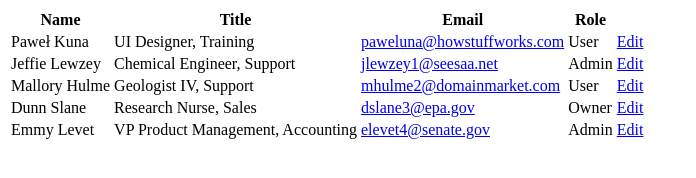
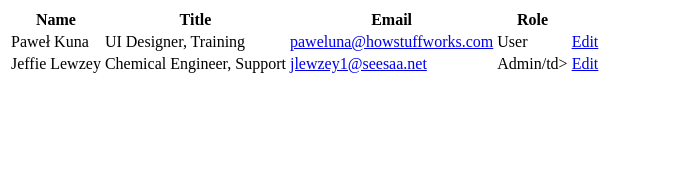
Before and after one commit to morrispetris/morrispetris.github.io, a plain HTML site: page tabler_test.html in a window 1280 px wide. Shown: the whole page, without its empty margins (0-696 px from the left). Drawn offline with Linux system fonts and the light colour scheme.

Commit message:
Update tabler_test.html

```diff
--- a/tabler_test.html
+++ b/tabler_test.html
@@ -19,74 +19,21 @@
         </thead>
         <tbody>
           <tr>
-            <td >Paweł Kuna</td>
-            <td class="text-muted" >
-              UI Designer, Training
-            </td>
-            <td class="text-muted" ><a href="#" class="text-reset">paweluna@howstuffworks.com</a></td>
-            <td class="text-muted" >
-              User
-            </td>
-            <td>
-              <a href="#">Edit</a>
-            </td>
+            <td>Paweł Kuna</td>
+            <td class="text-muted">UI Designer, Training</td>
+            <td class="text-muted"><a href="#" class="text-reset">paweluna@howstuffworks.com</a></td>
+            <td class="text-muted">User</td>
+            <td><a href="#">Edit</a></td>
           </tr>
           <tr>
-            <td >Jeffie Lewzey</td>
-            <td class="text-muted" >
-              Chemical Engineer, Support
-            </td>
-            <td class="text-muted" ><a href="#" class="text-reset">jlewzey1@seesaa.net</a></td>
-            <td class="text-muted" >
-              Admin
-            </td>
-            <td>
-              <a href="#">Edit</a>
-            </td>
-          </tr>
-          <tr>
-            <td >Mallory Hulme</td>
-            <td class="text-muted" >
-              Geologist IV, Support
-            </td>
-            <td class="text-muted" ><a href="#" class="text-reset">mhulme2@domainmarket.com</a></td>
-            <td class="text-muted" >
-              User
-            </td>
-            <td>
-              <a href="#">Edit</a>
-            </td>
-          </tr>
-          <tr>
-            <td >Dunn Slane</td>
-            <td class="text-muted" >
-              Research Nurse, Sales
-            </td>
-            <td class="text-muted" ><a href="#" class="text-reset">dslane3@epa.gov</a></td>
-            <td class="text-muted" >
-              Owner
-            </td>
-            <td>
-              <a href="#">Edit</a>
-            </td>
-          </tr>
-          <tr>
-            <td >Emmy Levet</td>
-            <td class="text-muted" >
-              VP Product Management, Accounting
-            </td>
-            <td class="text-muted" ><a href="#" class="text-reset">elevet4@senate.gov</a></td>
-            <td class="text-muted" >
-              Admin
-            </td>
-            <td>
-              <a href="#">Edit</a>
-            </td>
+            <td>Jeffie Lewzey</td>
+            <td class="text-muted">Chemical Engineer, Support</td>
+            <td class="text-muted"><a href="#" class="text-reset">jlewzey1@seesaa.net</a></td>
+            <td class="text-muted">Admin/td>
+            <td><a href="#">Edit</a></td>
           </tr>
         </tbody>
       </table>
     </div>
-
-
   </body>
 </html>
```
